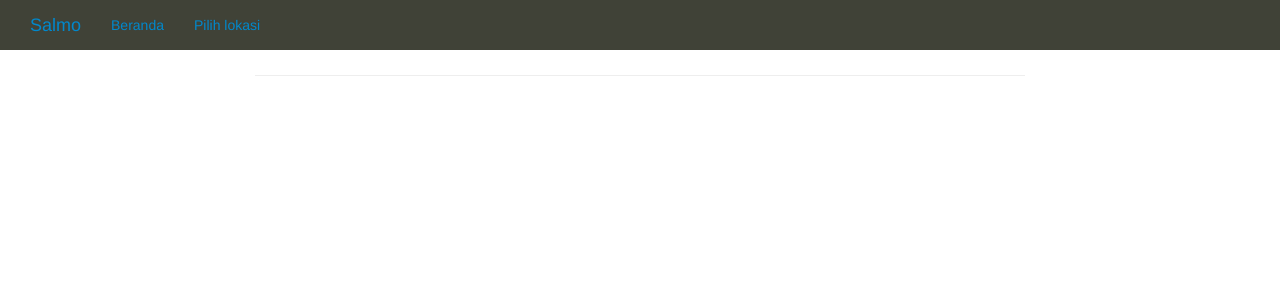
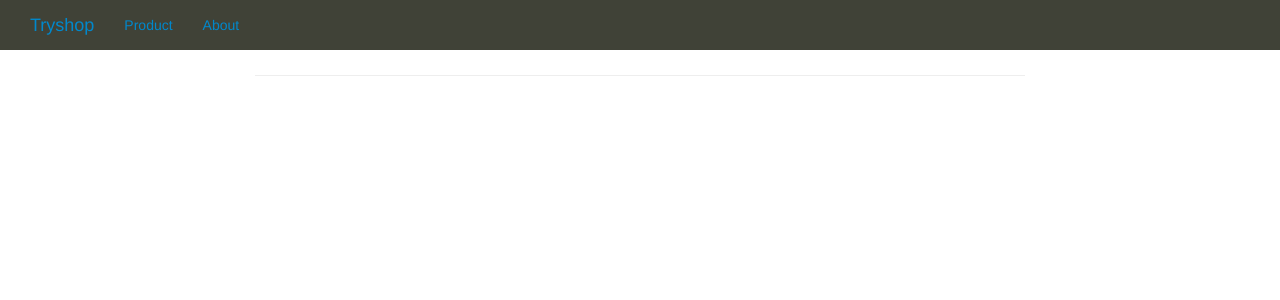
Before and after one commit to fznoviar/tryshop, a Django app: template templates/_layouts/base.html in a window 1280 px wide. Shown: the top 300 px of the page. Run offline with Django 3.2, Linux system fonts and the light colour scheme; the template is opened without the code that fills it, so the values that code supplies are empty; some libraries are stand-ins or nearby versions.

Commit message:
change model

```diff
--- a/templates/_layouts/base.html
+++ b/templates/_layouts/base.html
@@ -22,14 +22,14 @@
                     <span class="icon-bar"></span>
                   </button>
                   <span class="navbar-brand"><a href="#">
-                    Salmo</a>
+                    Tryshop</a>
                   </a></span>
 
               </div>
               <nav class="collapse navbar-collapse main-navbar" role="navigation">
                 <ul class="nav navbar-nav navbar-left">
-                  <li class="active"><a href="#">Beranda</a></li>
-                  <li><a href="#">Pilih lokasi</a></li>
+                  <li class="active"><a href="#">Product</a></li>
+                  <li><a href="#">About</a></li>
                 </ul>
               </nav>
 
--- a/tryshop/pages/models.py
+++ b/tryshop/pages/models.py
@@ -1,4 +1,5 @@
 from django.db import models
+from django.template.defaultfilters import slugify
 
 class Category(models.Model):
     name = models.CharField(max_length=255)
--- a/tryshop/product/models.py
+++ b/tryshop/product/models.py
@@ -1,4 +1,5 @@
 from django.db import models
+from django.template.defaultfilters import slugify
 
 class Category(models.Model):
     name = models.CharField(max_length=255)
--- a/tryshop/settings.py
+++ b/tryshop/settings.py
@@ -108,3 +108,6 @@ STATIC_URL = '/static/'
 STATICFILES_DIRS = [
     os.path.join(BASE_DIR, "static"),
 ]
+
+MEDIA_URL = '/media/'
+MEDIA_ROOT = os.path.join(BASE_DIR, 'media')
```
Also changed, not shown: 1 other file.
